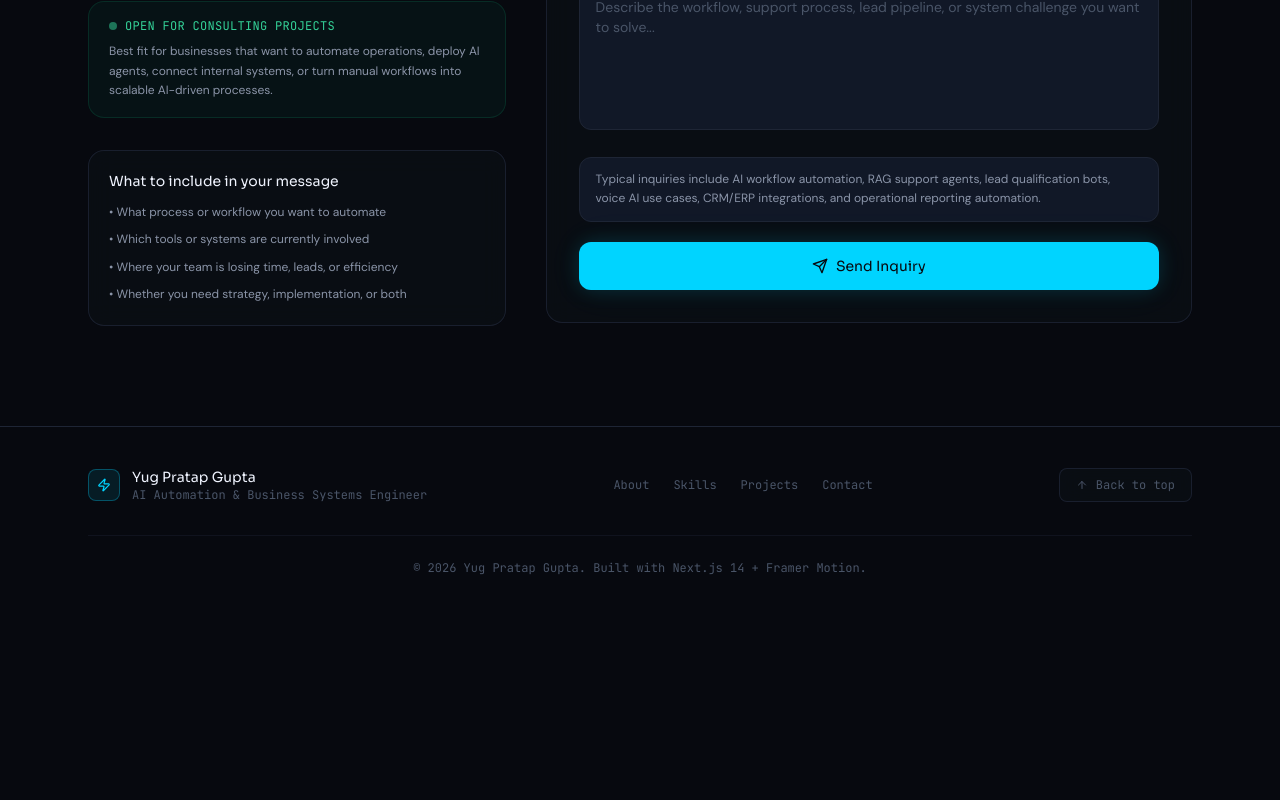
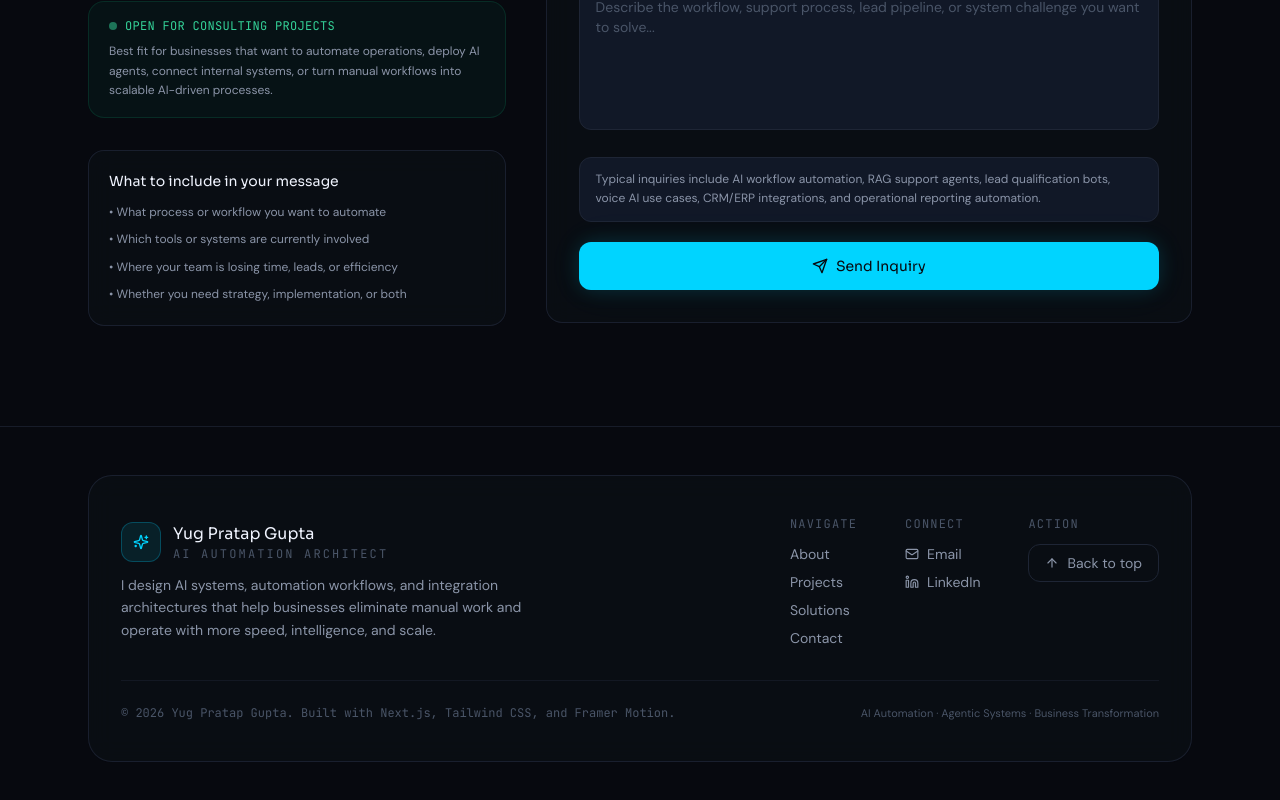
Before and after one commit to yug03/portfolio, a Next.js app: page / in a window 1280 px wide. Shown: the part 11123-11923 px from the top of the page. Before the commit the page ends 11739 px from the top, so only its background shows below. Built offline with nearby package versions, Linux system fonts and the light colour scheme.

Commit message:
Update Footer.tsx

```diff
--- a/components/Footer.tsx
+++ b/components/Footer.tsx
@@ -1,62 +1,113 @@
 "use client";
 
-import { Zap, ArrowUp } from "lucide-react";
+import { Sparkles, ArrowUp, Mail, Linkedin } from "lucide-react";
 
 export default function Footer() {
   const scrollToTop = () => {
     window.scrollTo({ top: 0, behavior: "smooth" });
   };
 
+  const links = [
+    { label: "About", id: "about" },
+    { label: "Projects", id: "projects" },
+    { label: "Solutions", id: "solutions" },
+    { label: "Contact", id: "contact" },
+  ];
+
   return (
-    <footer className="border-t border-border py-10">
+    <footer className="relative border-t border-border/70 py-10 md:py-12">
       <div className="max-w-6xl mx-auto px-6">
-        <div className="flex flex-col md:flex-row items-center justify-between gap-6">
-          {/* Brand */}
+        <div className="glass rounded-3xl border border-border/70 px-6 py-8 md:px-8 md:py-10">
+          <div className="flex flex-col lg:flex-row lg:items-center lg:justify-between gap-8">
+            <div className="space-y-3 max-w-md">
               <div className="flex items-center gap-3">
-            <div className="w-8 h-8 rounded-lg bg-cyan-soft border border-cyan-accent/30 flex items-center justify-center">
-              <Zap size={14} className="text-cyan-accent" />
+                <div className="w-10 h-10 rounded-xl bg-cyan-soft border border-cyan-accent/25 flex items-center justify-center">
+                  <Sparkles size={16} className="text-cyan-accent" />
                 </div>
                 <div>
-              <p className="font-display font-600 text-sm text-text-primary">
+                  <p className="font-display font-600 text-base text-text-primary">
                     Yug Pratap Gupta
                   </p>
-              <p className="text-xs text-text-muted font-mono">
-                AI Automation & Business Systems Engineer
+                  <p className="text-xs text-text-muted font-mono uppercase tracking-[0.18em]">
+                    AI Automation Architect
                   </p>
                 </div>
               </div>
 
-          {/* Center: Nav */}
-          <div className="flex items-center gap-6">
-            {["About", "Skills", "Projects", "Contact"].map((item) => (
+              <p className="text-sm text-text-secondary leading-relaxed">
+                I design AI systems, automation workflows, and integration architectures that help businesses eliminate manual work and operate with more speed, intelligence, and scale.
+              </p>
+            </div>
+
+            <div className="flex flex-col sm:flex-row gap-8 sm:gap-12">
+              <div className="space-y-3">
+                <p className="text-xs font-mono uppercase tracking-widest text-text-muted">
+                  Navigate
+                </p>
+                <div className="flex flex-col gap-2">
+                  {links.map((item) => (
                     <button
-                key={item}
+                      key={item.id}
                       onClick={() =>
                         document
-                    .getElementById(item.toLowerCase())
+                          .getElementById(item.id)
                           ?.scrollIntoView({ behavior: "smooth" })
                       }
-                className="text-xs font-mono text-text-muted hover:text-text-secondary transition-colors"
+                      className="text-sm text-left text-text-secondary hover:text-text-primary transition-colors"
                     >
-                {item}
+                      {item.label}
                     </button>
                   ))}
                 </div>
+              </div>
 
-          {/* Back to top */}
+              <div className="space-y-3">
+                <p className="text-xs font-mono uppercase tracking-widest text-text-muted">
+                  Connect
+                </p>
+                <div className="flex flex-col gap-2">
+                  <a
+                    href="mailto:yugpratapgupta00@gmail.com"
+                    className="inline-flex items-center gap-2 text-sm text-text-secondary hover:text-text-primary transition-colors"
+                  >
+                    <Mail size={14} />
+                    Email
+                  </a>
+                  <a
+                    href="https://www.linkedin.com/in/iamyug/"
+                    target="_blank"
+                    rel="noopener noreferrer"
+                    className="inline-flex items-center gap-2 text-sm text-text-secondary hover:text-text-primary transition-colors"
+                  >
+                    <Linkedin size={14} />
+                    LinkedIn
+                  </a>
+                </div>
+              </div>
+
+              <div className="space-y-3">
+                <p className="text-xs font-mono uppercase tracking-widest text-text-muted">
+                  Action
+                </p>
                 <button
                   onClick={scrollToTop}
-            className="flex items-center gap-2 px-4 py-2 glass border border-border rounded-lg text-xs font-mono text-text-muted hover:text-text-secondary hover:border-border/80 transition-all"
+                  className="inline-flex items-center gap-2 px-4 py-2 rounded-xl border border-border text-sm text-text-secondary hover:text-text-primary hover:bg-panel transition-all duration-200"
                 >
-            <ArrowUp size={12} />
+                  <ArrowUp size={14} />
                   Back to top
                 </button>
               </div>
+            </div>
+          </div>
 
-        <div className="mt-8 pt-6 border-t border-border/40 text-center">
-          <p className="text-xs font-mono text-text-muted">
-            © {new Date().getFullYear()} Yug Pratap Gupta. Built with Next.js 14 + Framer Motion.
+          <div className="mt-8 pt-6 border-t border-border/50 flex flex-col md:flex-row items-center justify-between gap-3">
+            <p className="text-xs font-mono text-text-muted text-center md:text-left">
+              © {new Date().getFullYear()} Yug Pratap Gupta. Built with Next.js, Tailwind CSS, and Framer Motion.
             </p>
+            <p className="text-[11px] text-text-muted text-center md:text-right">
+              AI Automation · Agentic Systems · Business Transformation
+            </p>
+          </div>
         </div>
       </div>
     </footer>
```
Lines whose indentation alone changed are shown as unchanged.
